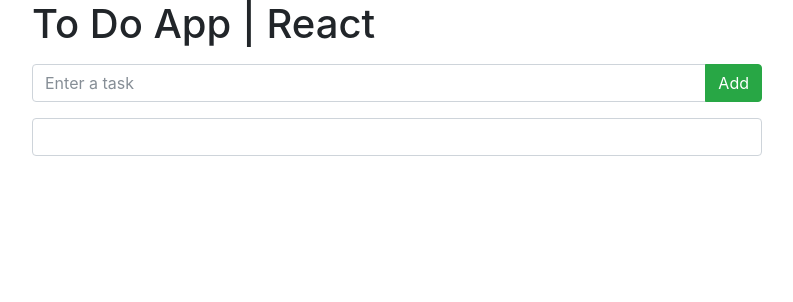
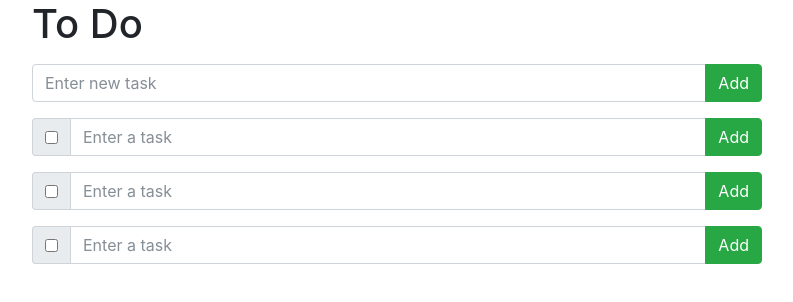
Before and after one commit to dfolomkin/todo-react, a React app: page / in a window 1280 px wide. Shown: the top 302 px of the page, without its empty margins (243-1036 px from the left). Built offline with nearby package versions, Linux system fonts and the light colour scheme.

Commit message:
do some work

```diff
--- a/src/app/app.jsx
+++ b/src/app/app.jsx
@@ -11,7 +11,7 @@
         <div className="col-sm-2"></div>
         <div className="col-sm-8">
           <div className="form-group">
-          <h1>To Do App | React</h1>
+          <h1>To Do</h1>
           </div>
           <AddTaskBar />
           <TaskList />
--- a/src/app/components/add-task-bar.jsx
+++ b/src/app/components/add-task-bar.jsx
@@ -4,9 +4,8 @@
   render() {
     return (
       <div className="form-group">
-        {/* <label htmlFor="add-input">Enter a task</label> */}
         <div className="input-group">
-          <input id="add-input" type="text" className="form-control" placeholder="Enter a task" />
+          <input type="text" className="form-control" placeholder="Enter new task" />
           <span className="input-group-btn">
             <button className="btn btn-success" type="button">Add</button>
           </span>
--- a/src/app/components/task-list.jsx
+++ b/src/app/components/task-list.jsx
@@ -1,9 +1,15 @@
 import React from 'react';
+
+import Task from './task.jsx'
 
 class TaskList extends React.Component {
   render() {
     return (
-      <input type="text" className="form-control" />
+      <div className="form-group">
+        <Task />
+        <Task />
+        <Task />
+      </div>
     );
   };
 }
--- a/src/app/components/task.jsx
+++ b/src/app/components/task.jsx
@@ -0,0 +1,21 @@
+import React from 'react';
+
+class Task extends React.Component {
+  render() {
+    return (
+      <div className="form-group">
+        <div className="input-group">
+          <span class="input-group-addon">
+            <input type="checkbox" />
+          </span>
+          <input type="text" className="form-control" placeholder="Enter a task" />
+          <span className="input-group-btn">
+            <button className="btn btn-success" type="button">Add</button>
+          </span>
+        </div>
+      </div>
+    );
+  };
+}
+
+export default Task;
```
